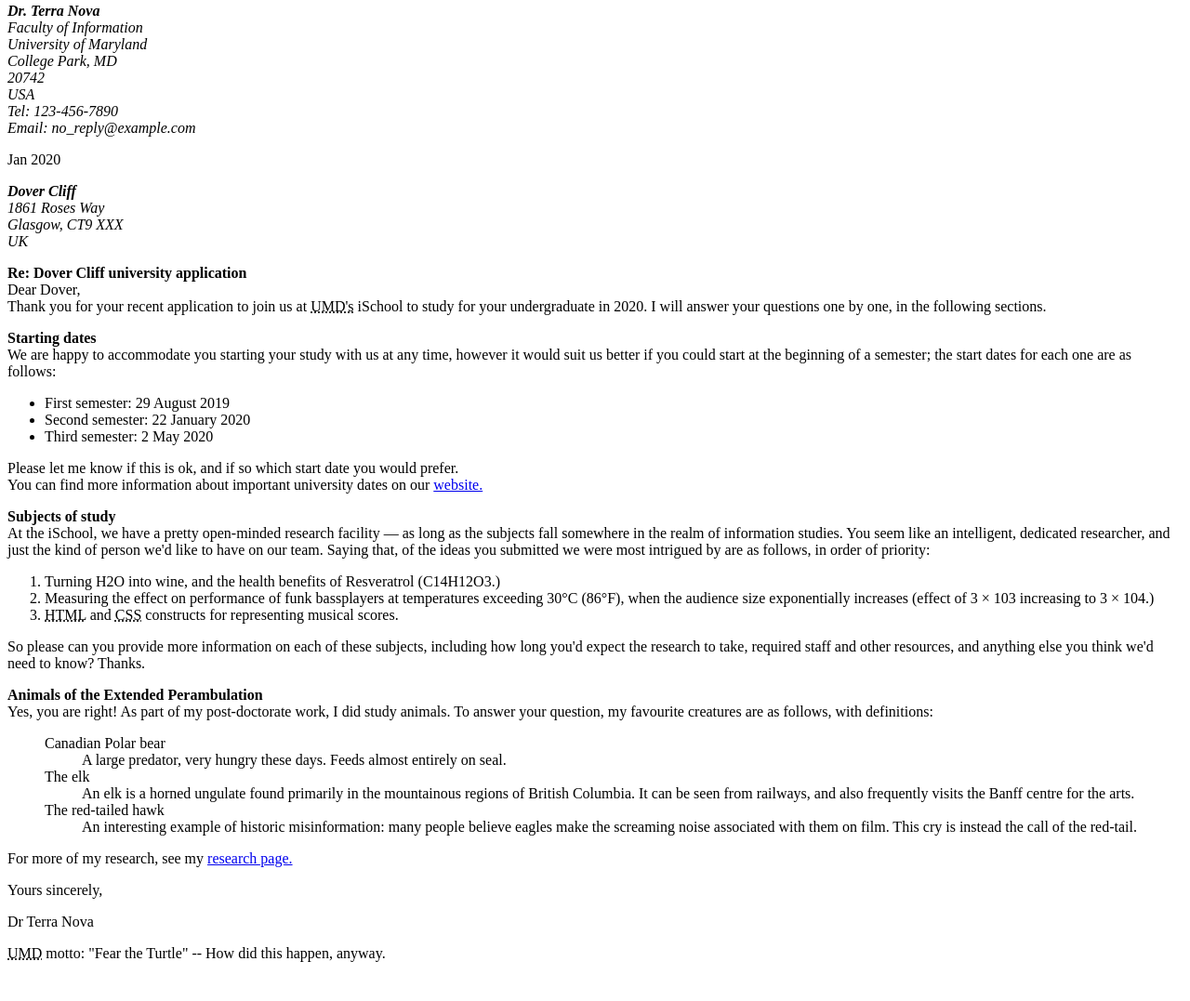
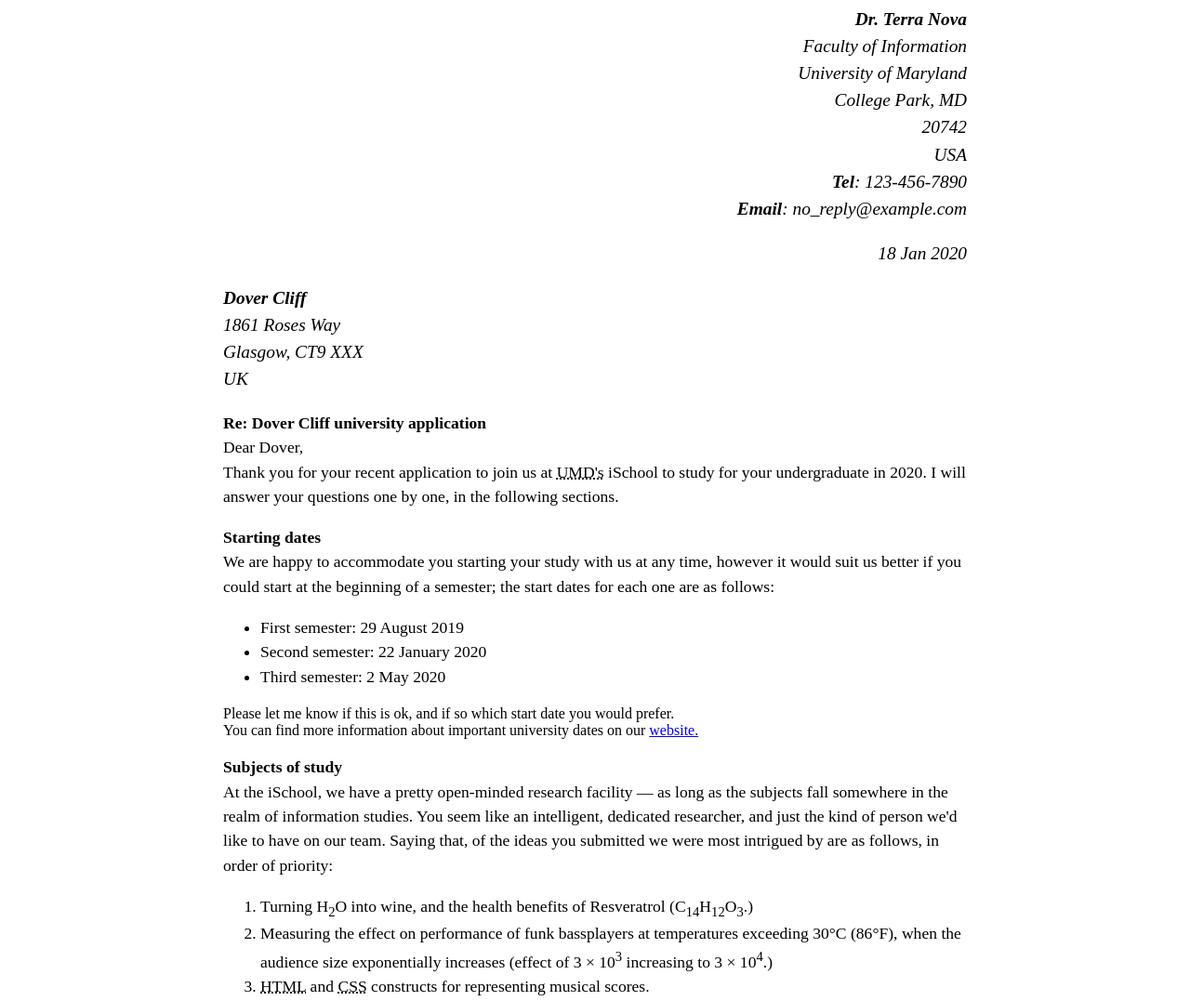
Before and after one commit to errparr/errparr.github.io, a plain HTML site: page lab_2/index.html in a window 1280 px wide. Shown: the part 13-1090 px from the top of the page at 93% size. Before the commit the page ends 1064 px from the top, so only its background shows below. Drawn offline with Linux system fonts and the light colour scheme.

Commit message:
Lab 2 update
Lab 2 update

```diff
--- a/lab_2/index.html
+++ b/lab_2/index.html
@@ -2,6 +2,7 @@
 <head>
     <meta charset="utf-8">
     <title>Lab 2 Letter</title>
+   <link rel="stylesheet" href="lab_style.css">
   </head>
 <body>
 <address class="sender-column">
@@ -12,11 +13,15 @@
     College Park, MD<br />
     20742<br />
     USA<br />
-    Tel: 123-456-7890<br />
-    Email: no_reply@example.com
+    <strong>Tel</strong>: 123-456-7890<br />
+    <strong>Email</strong>: no_reply@example.com
+
+    <p>
+       <time datetime="2020-01-18">18 Jan 2020</time>
+    </p>
 </p>
 </address>
-Jan 2020<br />
+
 <address>
     <p>
     <strong>Dover Cliff</strong><br />
@@ -55,8 +60,8 @@
     At the iSchool, we have a pretty open-minded research facility — as long as the subjects fall somewhere in the realm of information studies. You seem like an intelligent, dedicated researcher, and just the kind of person we'd like to have on our team. Saying that, of the ideas you submitted we were most intrigued by are as follows, in order of priority:<br />
 
     <ol>
-        <li>Turning H2O into wine, and the health benefits of Resveratrol (C14H12O3.)</li>
-        <li>Measuring the effect on performance of funk bassplayers at temperatures exceeding 30°C (86°F), when the audience size exponentially increases (effect of 3 × 103 increasing to 3 × 104.)</li>
+        <li>Turning H<sub>2</sub>O into wine, and the health benefits of Resveratrol (C<sub>14</sub>H<sub>12</sub>O<sub>3</sub>.)</li>
+        <li>Measuring the effect on performance of funk bassplayers at temperatures exceeding 30°C (86°F), when the audience size exponentially increases (effect of 3 × 10<sup>3</sup> increasing to 3 × 10<sup>4</sup>.)</li>
         <li><abbr title="HyperText Markup Language">HTML</abbr> and <abbr title="Cascading Style Sheets">CSS</abbr> constructs for representing musical scores.</li>
     </ol>
 
@@ -86,7 +91,7 @@
 Dr Terra Nova<br />
 </p>
 <p>
-<abbr title="University of Maryland">UMD</abbr> motto: "Fear the Turtle" -- How did this happen, anyway.
+<abbr title="University of Maryland">UMD</abbr> motto: "Fear the Turtle" -- <cite>How did this happen, anyway.</cite>
 </p>
 </body>
 </html>
```
